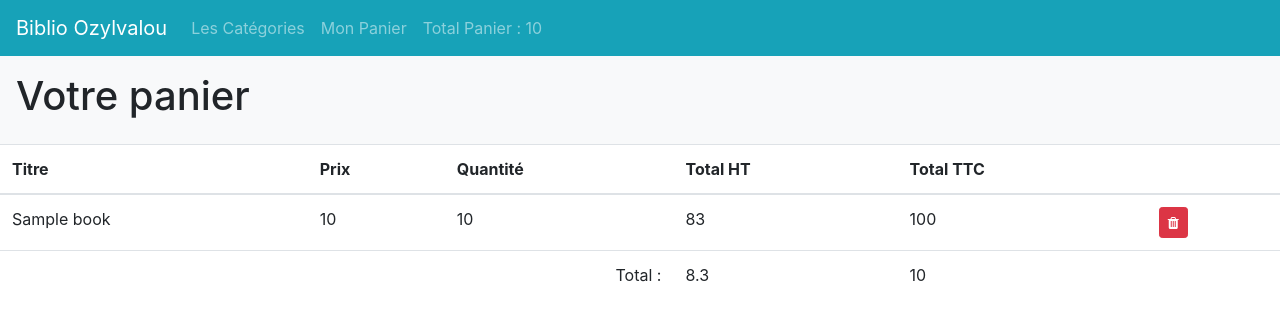
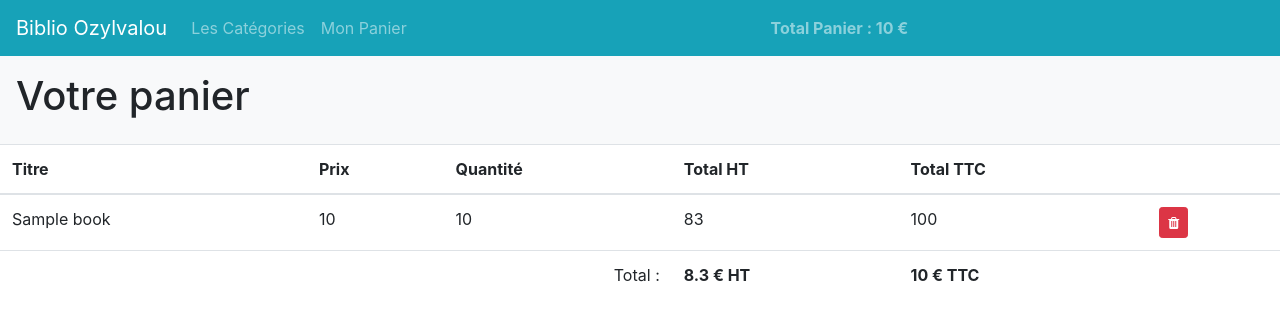
Before and after one commit to ozge-ispir/bookstore, a Symfony app: template templates/cart/index.html.twig in a window 1280 px wide. Shown: the top 321 px of the page. Run offline with Twig, Linux system fonts and the light colour scheme; the template is opened without the code that fills it: most values are stand-ins (such as "Sample title", 1, 10 or a date in 2020); some libraries are stand-ins or nearby versions.

Commit message:
Correction erreur nom prenom, ajout es sigles euros, deplacement du panier mobile

```diff
--- a/src/Controller/HomeController.php
+++ b/src/Controller/HomeController.php
@@ -14,6 +14,7 @@ class HomeController extends AbstractController
 {
     /**
      * @Route("/", name="home")
+     * @param SessionInterface $session
      * @param BookRepository $bookRepository
      * @return Response
      */
--- a/src/Repository/BookRepository.php
+++ b/src/Repository/BookRepository.php
@@ -42,8 +42,6 @@ class BookRepository extends ServiceEntityRepository
             JOIN author a
             ON a.id = ab.author_id;
         ";
-
-
 
         $stmt = $this->getEntityManager()->getConnection()->prepare($query);
         $stmt->execute();
--- a/templates/base.html.twig
+++ b/templates/base.html.twig
@@ -34,10 +34,12 @@
                 <li class="nav-item">
                     <a class="nav-link" href="{{ path('cart_index') }}">Mon Panier</a>
                 </li>
-                {% if items | length > 0 %}
-                    <li class="nav-item"><a class="nav-link" href="#">Total Panier : {{ total }}</a></li>
-                {% endif %}
             </ul>
+            {% if items | length > 0 %}
+            <ul class="navbar-nav mr-auto">
+                <li class="nav-item" style="font-weight: bold;"><a class="nav-link" href="#">Total Panier : {{ total }} €</a></li>
+            </ul>
+            {% endif %}
 
             {#{% if app.user %}
                 <ul class="navbar-nav">
--- a/templates/cart/index.html.twig
+++ b/templates/cart/index.html.twig
@@ -39,8 +39,8 @@
             <tfoot>
             <tr>
                 <td colspan="3" class="text-right">Total :</td>
-                <td>{{ total * 0.83 }}</td>
-                <td>{{ total }}</td>
+                <td style="font-weight: bold">{{ total * 0.83 }} € HT</td>
+                <td style="font-weight: bold">{{ total }} € TTC</td>
                 <td></td>
             </tr>
             </tfoot>
--- a/templates/pages/home.html.twig
+++ b/templates/pages/home.html.twig
@@ -23,8 +23,8 @@
 		                            <h5 class="card-title">
 		                                <a href="{{ path('book_show', {id: book.id}) }}">{{ book.title }}</a>
 		                            </h5>
-		                            <p class="card-text">{{ book['last_name'] }}</p>
-		                            <p class="card-text">{{ book['first_name'] }}</p>
+		                            {#<p class="card-text">{{ book.author }}</p>
+		                            <p class="card-text">{{ book['first_name'] }}</p>#}
 		                            <div class="text-primary" style="font-weight: bold; font-size: 2rem;">{{ book.price }} €
 		                                <a href="{{ path('cart_add', {'id': book.id}) }}" class="btn btn-success float-right">
 		                                    <i class="fa fa-shopping-cart mr-1"></i>
```
Also changed, not shown: src/Controller/BookController.php (+29 -2 lines).
